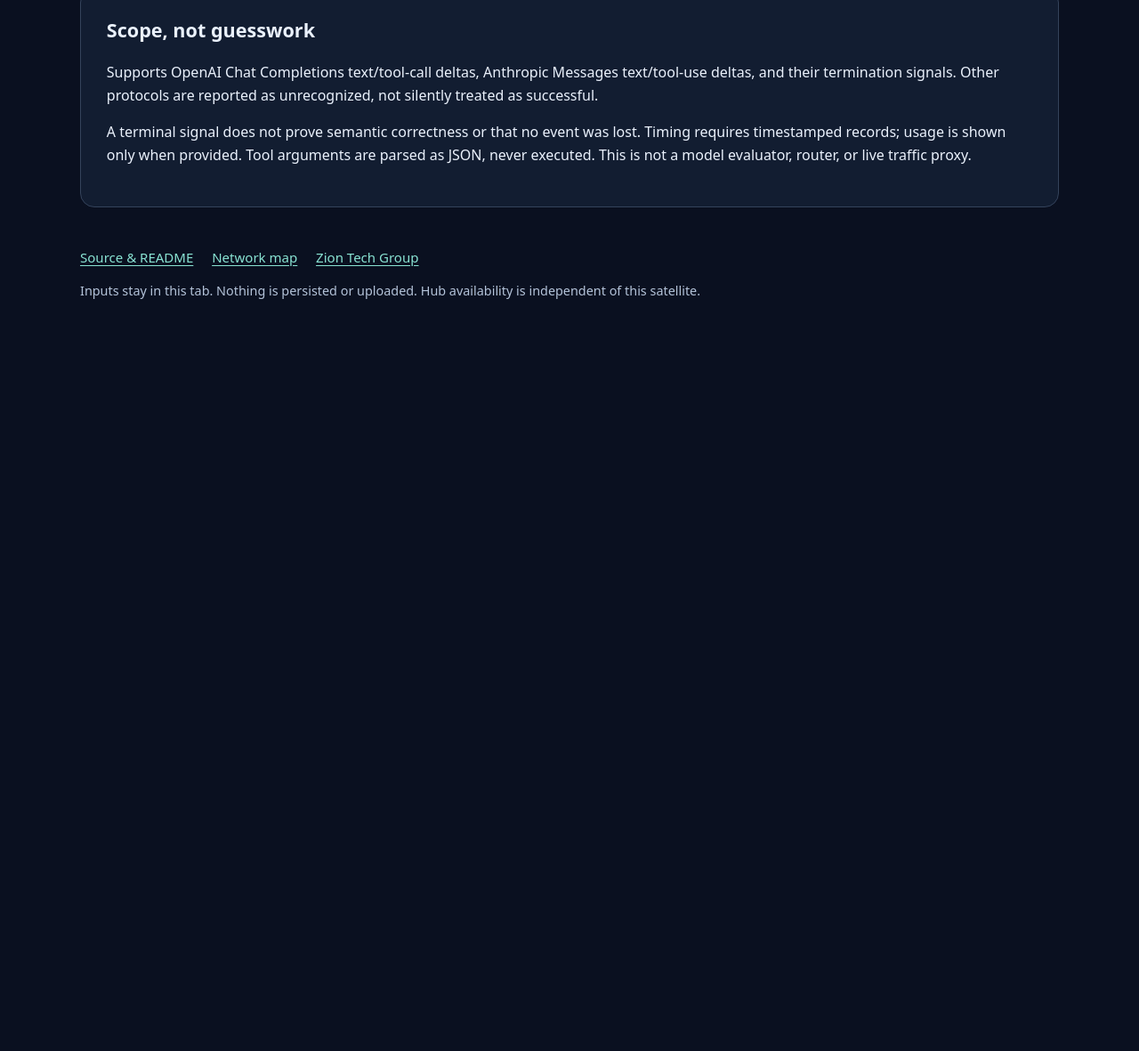
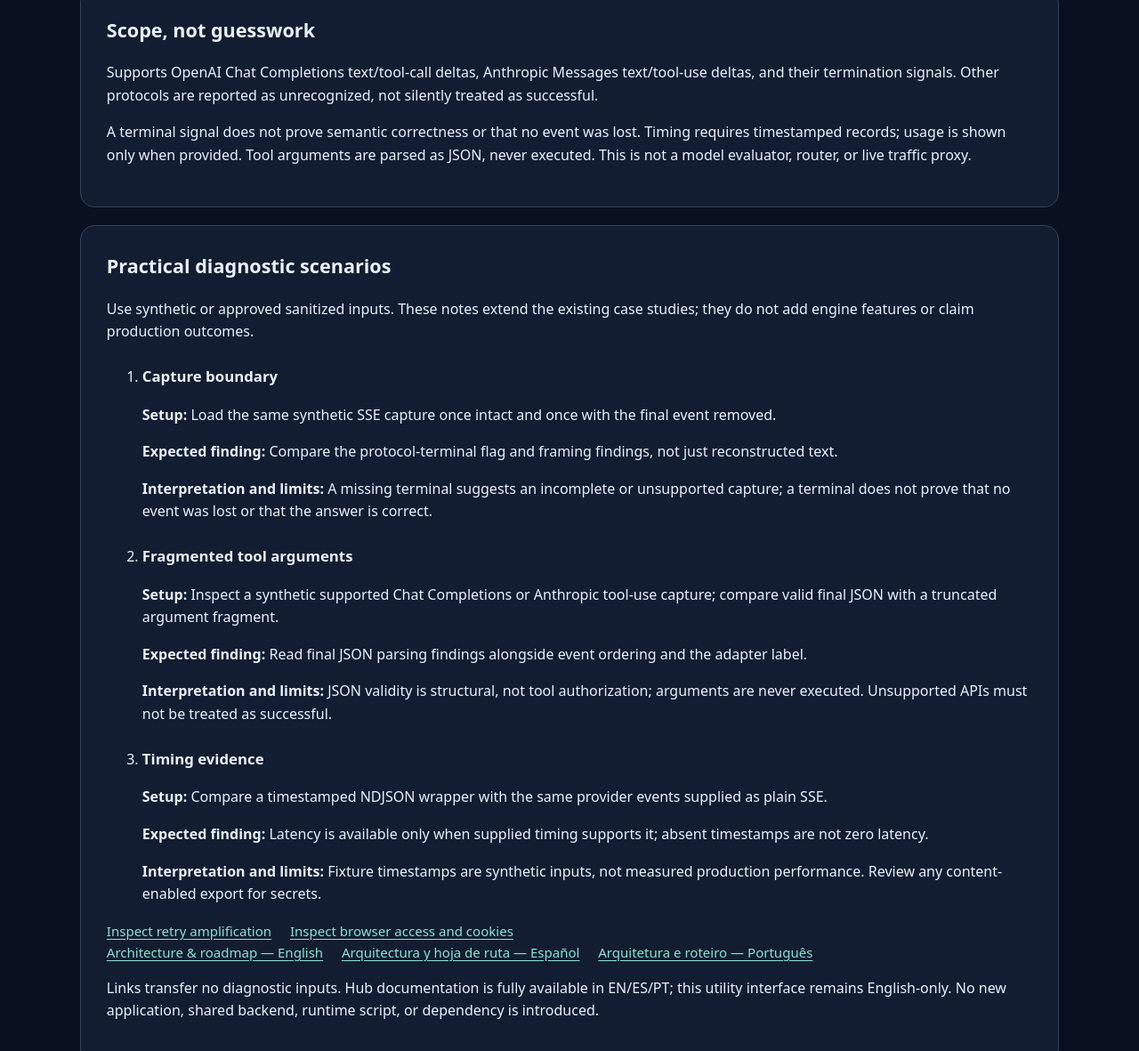
Before and after one commit to saipradikmallakuntla-tech/llm-stream-inspector, a plain HTML site: page index.html in a window 1280 px wide. Shown: the part 2355-3536 px from the top of the page at 89% size. Before the commit the page ends 2755 px from the top, so only its background shows below. Drawn offline with Linux system fonts and the light colour scheme.

Commit message:
Add practical stream diagnostics and reciprocal EN ES PT architecture links

```diff
--- a/index.html
+++ b/index.html
@@ -21,6 +21,11 @@
 <section id="results" class="panel" aria-labelledby="result-heading" hidden><h2 id="result-heading">2. Inspection report</h2><dl class="metrics"><div><dt>Events</dt><dd id="event-count">—</dd></div><div><dt>Protocol terminal seen</dt><dd id="complete">—</dd></div><div><dt>Tool calls</dt><dd id="tool-count">—</dd></div><div><dt>First text latency</dt><dd id="latency">—</dd></div></dl><h3>Findings</h3><ul id="findings" class="findings"></ul><h3>Reconstructed text</h3><pre id="text-output" tabindex="0"></pre><h3>Tool arguments</h3><div id="tool-output"></div><h3>Reported usage</h3><pre id="usage-output"></pre><details><summary>Normalized event timeline (first 200)</summary><div class="table-wrap"><table><caption>Parsed events; timing is never inferred from a plain-text capture.</caption><thead><tr><th scope="col">#</th><th scope="col">Event type</th><th scope="col">Timestamp (ms)</th></tr></thead><tbody id="timeline"></tbody></table></div></details><label class="check"><input id="include-content" type="checkbox"> Include reconstructed text and tool arguments in the export (may contain sensitive data)</label><button id="export" type="button" class="secondary">Export normalized JSON report</button><p class="muted">Default exports omit content, tool names, tool IDs, and raw events. This is not an automatic secret scanner. Review any content-enabled export before sharing.</p></section>
 <section id="tests" class="panel" aria-labelledby="tests-heading" hidden><h2 id="tests-heading">Synthetic regression tests</h2><ul id="test-results"></ul></section>
 <section class="panel"><h2>Scope, not guesswork</h2><p>Supports OpenAI Chat Completions text/tool-call deltas, Anthropic Messages text/tool-use deltas, and their termination signals. Other protocols are reported as unrecognized, not silently treated as successful.</p><p>A terminal signal does not prove semantic correctness or that no event was lost. Timing requires timestamped records; usage is shown only when provided. Tool arguments are parsed as JSON, never executed. This is not a model evaluator, router, or live traffic proxy.</p></section>
+<section id="diagnostic-notes" class="panel" aria-labelledby="diagnostic-notes-heading"><h2 id="diagnostic-notes-heading">Practical diagnostic scenarios</h2><p>Use synthetic or approved sanitized inputs. These notes extend the existing case studies; they do not add engine features or claim production outcomes.</p><ol>
+<li data-scenario="capture-boundary"><h3>Capture boundary</h3><p><strong>Setup:</strong> Load the same synthetic SSE capture once intact and once with the final event removed.</p><p><strong>Expected finding:</strong> Compare the protocol-terminal flag and framing findings, not just reconstructed text.</p><p><strong>Interpretation and limits:</strong> A missing terminal suggests an incomplete or unsupported capture; a terminal does not prove that no event was lost or that the answer is correct.</p></li>
+<li data-scenario="tool-json"><h3>Fragmented tool arguments</h3><p><strong>Setup:</strong> Inspect a synthetic supported Chat Completions or Anthropic tool-use capture; compare valid final JSON with a truncated argument fragment.</p><p><strong>Expected finding:</strong> Read final JSON parsing findings alongside event ordering and the adapter label.</p><p><strong>Interpretation and limits:</strong> JSON validity is structural, not tool authorization; arguments are never executed. Unsupported APIs must not be treated as successful.</p></li>
+<li data-scenario="timing-evidence"><h3>Timing evidence</h3><p><strong>Setup:</strong> Compare a timestamped NDJSON wrapper with the same provider events supplied as plain SSE.</p><p><strong>Expected finding:</strong> Latency is available only when supplied timing supports it; absent timestamps are not zero latency.</p><p><strong>Interpretation and limits:</strong> Fixture timestamps are synthetic inputs, not measured production performance. Review any content-enabled export for secrets.</p></li>
+</ol><nav aria-label="Continue diagnosis"><a href="https://saipradikmallakuntla-tech.github.io/agent-retry-safety-lab/#diagnostic-notes">Inspect retry amplification</a> <a href="https://saipradikmallakuntla-tech.github.io/cors-cookie-doctor/#diagnostic-notes">Inspect browser access and cookies</a></nav><nav aria-label="Architecture and roadmap languages"><a href="https://saipradikmallakuntla-tech.github.io/zion-ai-apps-hub/changelog.html#architecture" lang="en" hreflang="en">Architecture &amp; roadmap — English</a> <a href="https://saipradikmallakuntla-tech.github.io/zion-ai-apps-hub/es/changelog.html#architecture" lang="es" hreflang="es">Arquitectura y hoja de ruta — Español</a> <a href="https://saipradikmallakuntla-tech.github.io/zion-ai-apps-hub/pt/changelog.html#architecture" lang="pt" hreflang="pt">Arquitetura e roteiro — Português</a></nav><p>Links transfer no diagnostic inputs. Hub documentation is fully available in EN/ES/PT; this utility interface remains English-only. No new application, shared backend, runtime script, or dependency is introduced.</p></section>
 </main>
 <footer class="shell"><nav aria-label="Project resources"><a href="https://github.com/saipradikmallakuntla-tech/llm-stream-inspector">Source &amp; README</a><a href="https://github.com/saipradikmallakuntla-tech/llm-stream-inspector/blob/main/NETWORK.md">Network map</a><a href="https://ziontechgroup.com/">Zion Tech Group</a></nav><p>Inputs stay in this tab. Nothing is persisted or uploaded. Hub availability is independent of this satellite.</p></footer>
 </body>
```
Also changed, not shown: 2 other files.
